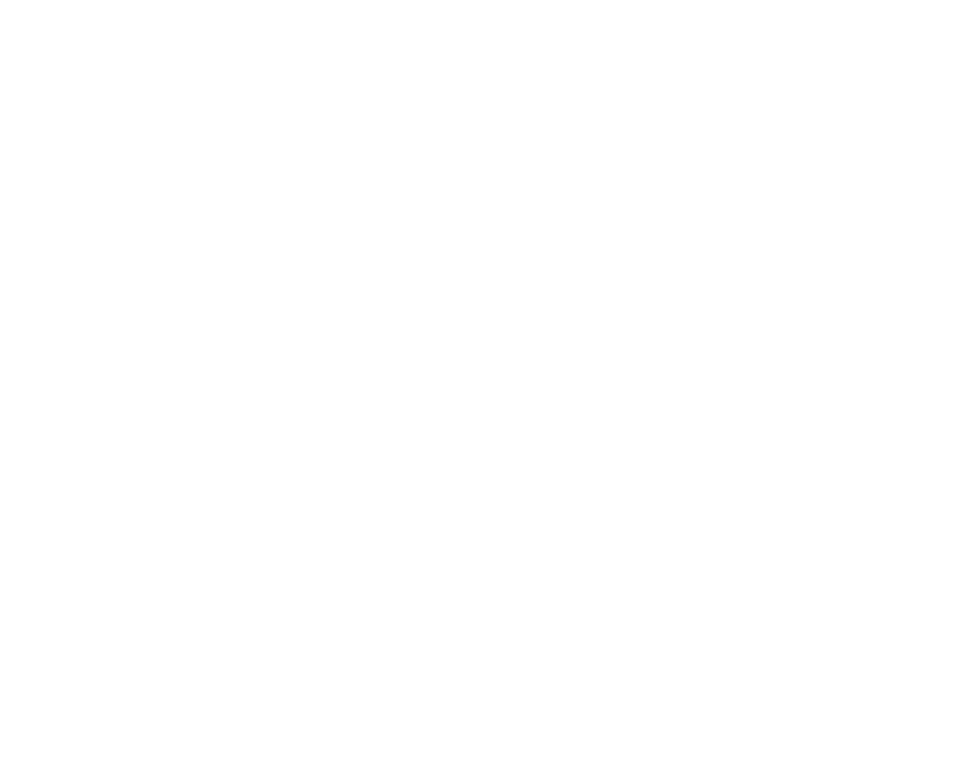
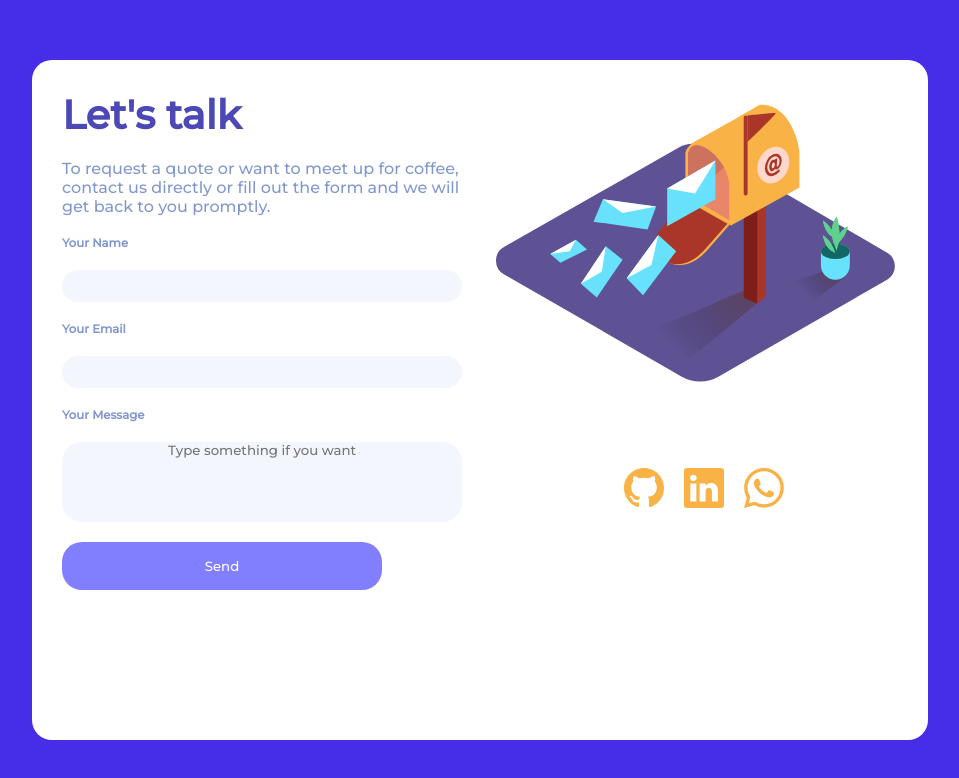
Before and after one commit to Kevinekisde/Portafolio, a React (Vite) app: page /form in a window 1280 px wide. Before the commit this address had no page. Shown: the top 778 px of the page, without its empty margins (160-1119 px from the left). Built offline with nearby package versions, Linux system fonts and the light colour scheme.

Commit message:
Update App.jsx

```diff
--- a/src/App.jsx
+++ b/src/App.jsx
@@ -10,6 +10,7 @@
       <Routes>
         <Route path="/" element={<Home></Home>} />
         <Route  path="/forms" element={<Form></Form>}/>
+        <Route path="*" element={<Form></Form>}></Route>
       </Routes>
     </BrowserRouter>
   )
```
